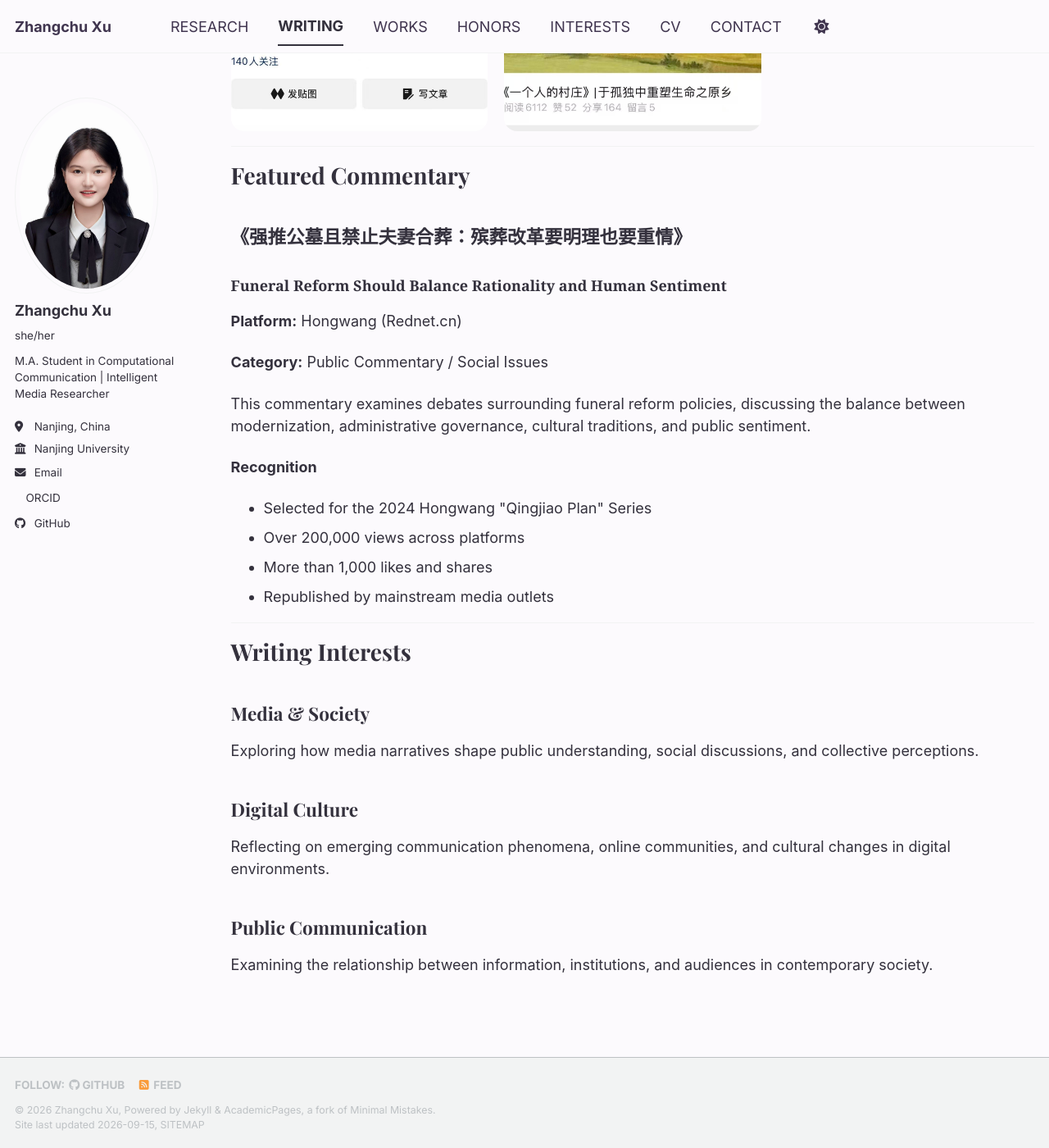
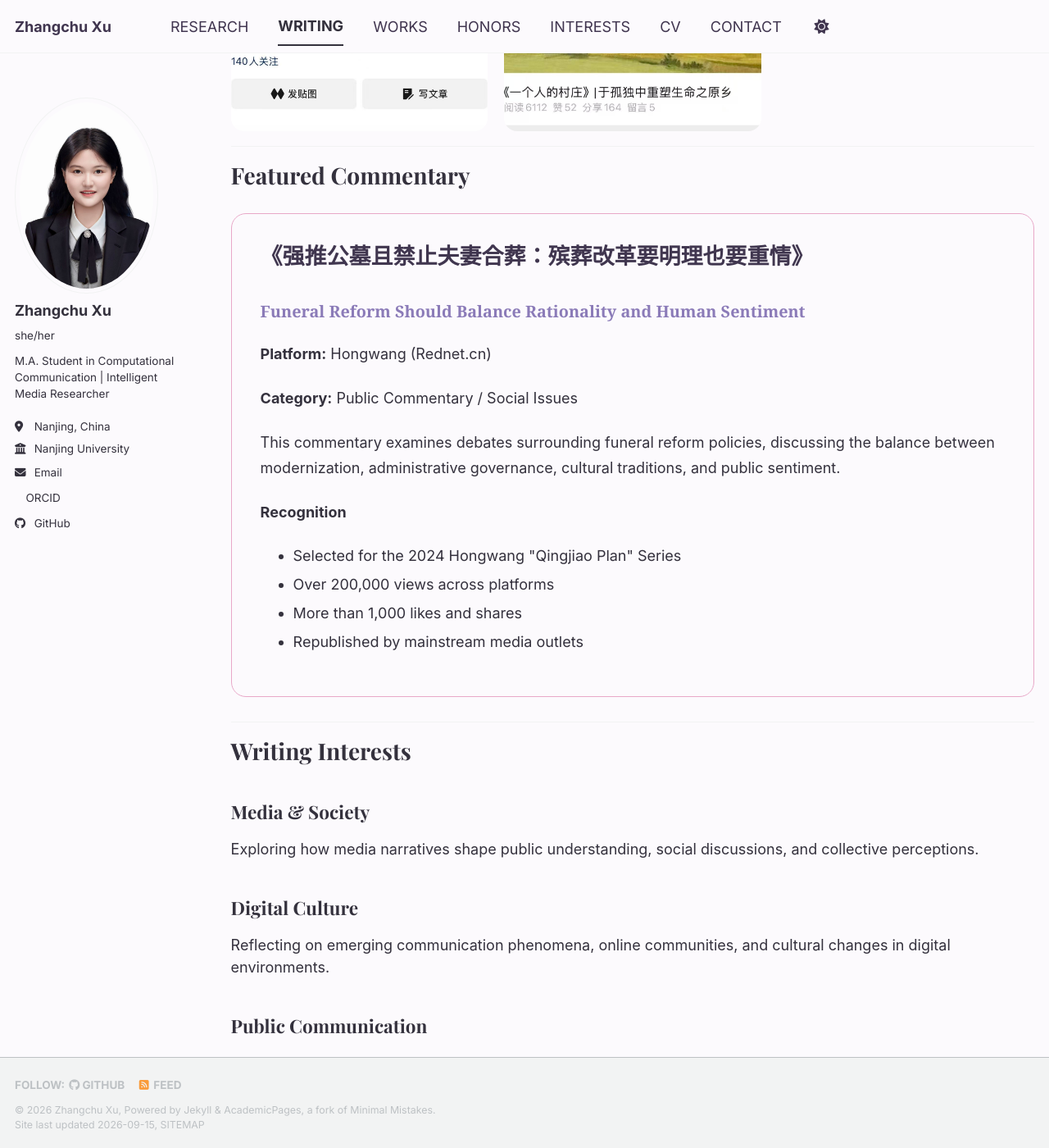
Before and after one commit to xuzhangchu0103/xuzhangchu0103.github.io, a Jekyll site: the page built from _pages/writing.md, in a window 1280 px wide and 1400 px high, scrolled down 758 px. Shown: the whole window at 82% size. Built offline with Jekyll 4.4.1, drawn with Linux system fonts in a browser that asks for light colours; a style sheet for code colours, icons or effects is not loaded.

Commit message:
Add styles for writing card and interest grid
Added styles for writing card component and interest grid.

```diff
--- a/_sass/_custom.scss
+++ b/_sass/_custom.scss
@@ -1,3 +1,58 @@
+.writing-card {
+
+background:#FCFAFD;
+
+border:1px solid #E8A8C8;
+
+border-radius:18px;
+
+padding:35px;
+
+margin:30px 0;
+
+}
+
+
+.writing-card h2 {
+
+font-family:Georgia, serif;
+
+font-size:1.5em;
+
+margin-top:0;
+
+color:#40364f;
+
+}
+
+
+.writing-card h3 {
+
+font-size:1.1em;
+
+font-weight:500;
+
+color:#8B7BB8;
+
+margin-bottom:25px;
+
+}
+
+
+.writing-card p {
+
+line-height:1.7;
+
+}
+
+
+.writing-card li {
+
+margin-bottom:8px;
+
+}
+
+
 .interest-grid {
 
 display:grid;
```
